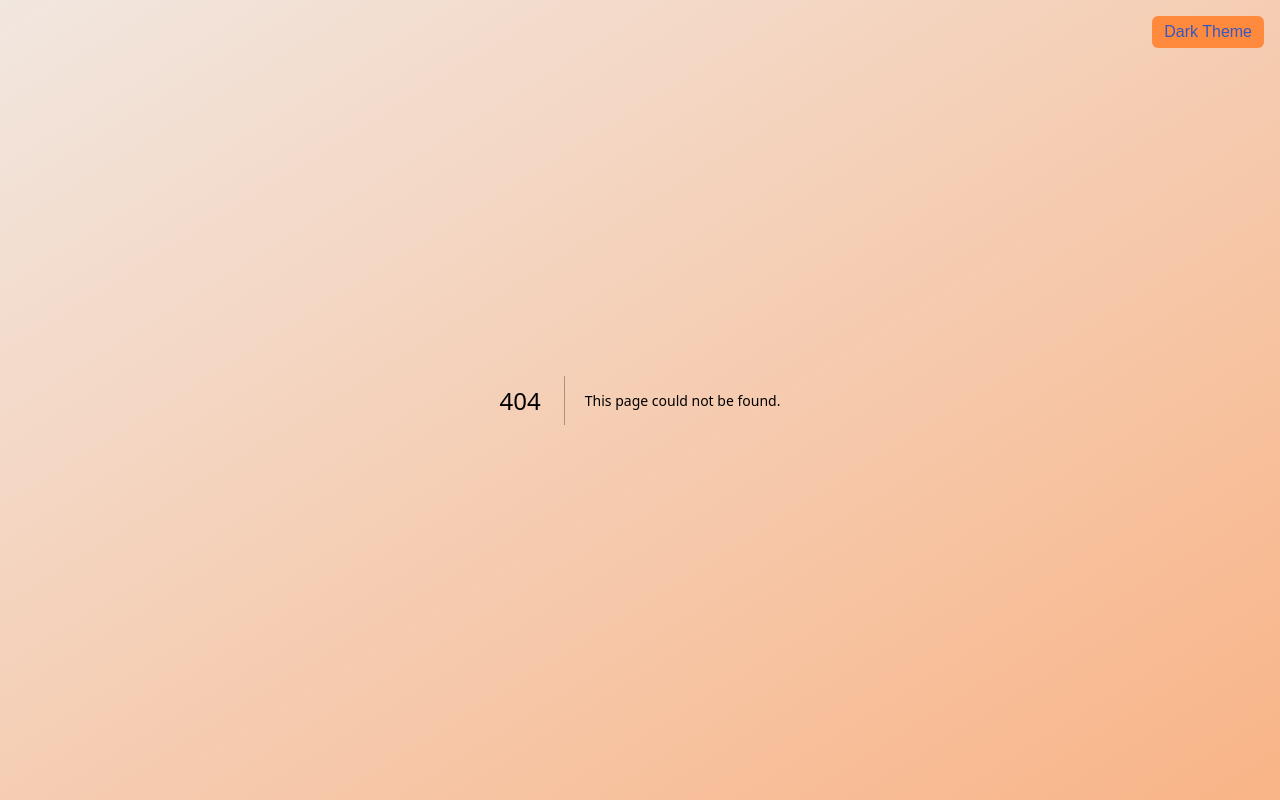
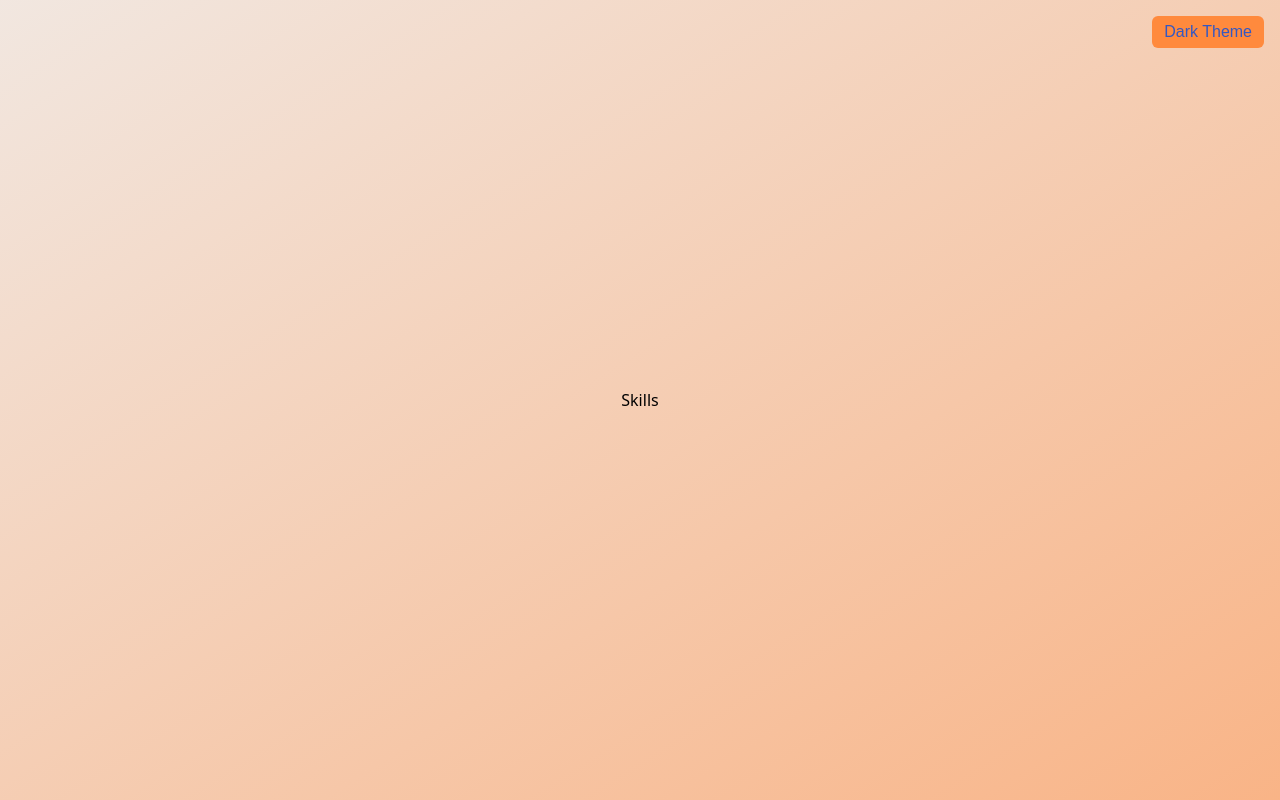
Before and after one commit to JonathanJB88/jonidev-portfolio, a Next.js app: page /skills in a window 1280 px wide. Before the commit this address had no page. Built offline with nearby package versions, Linux system fonts and the light colour scheme.

Commit message:
[add]: skills page

```diff
--- /dev/null
+++ b/src/pages/skills.tsx
@@ -0,0 +1,5 @@
+const Skills = () => {
+  return <div>Skills</div>;
+};
+
+export default Skills;
```
